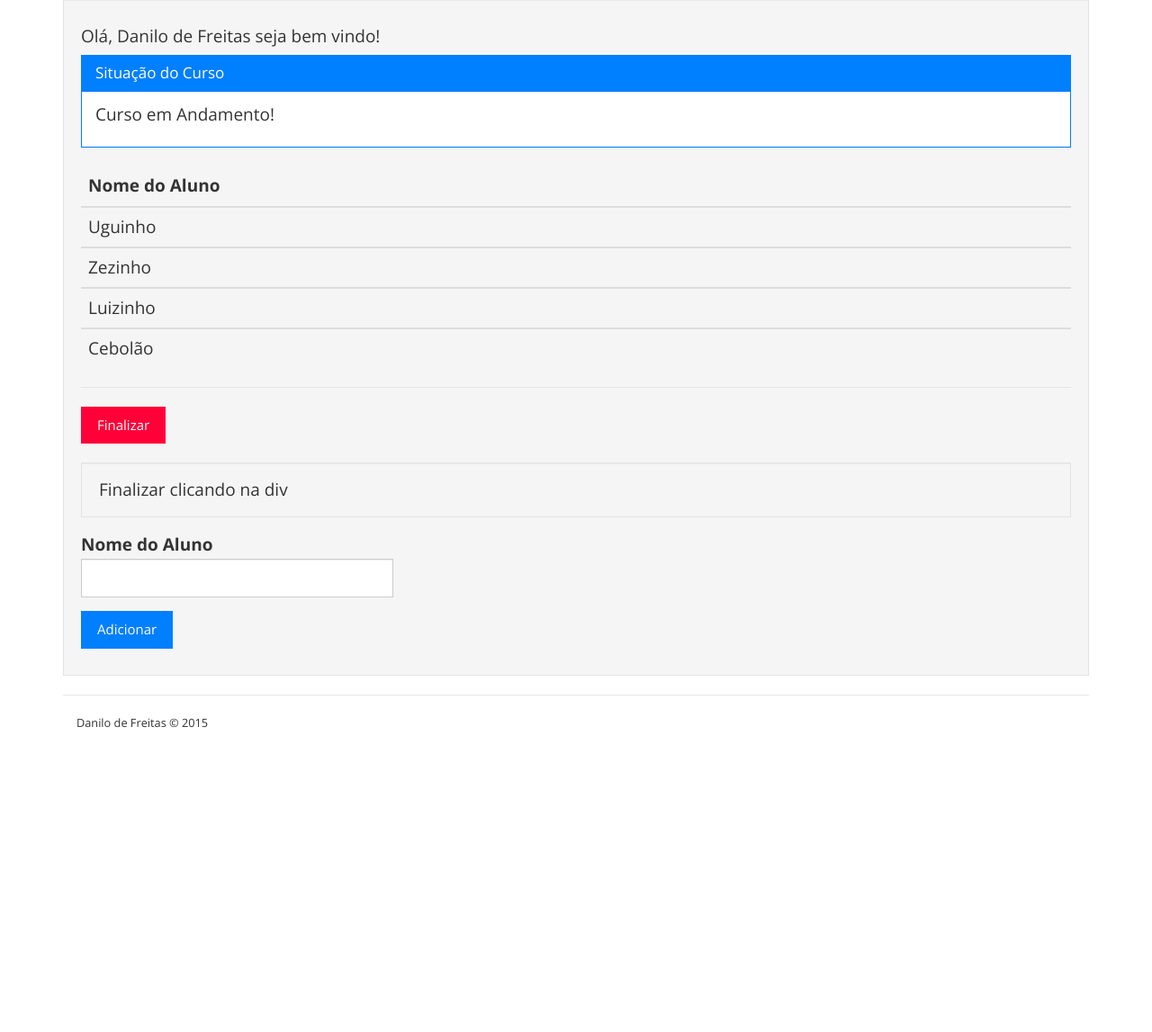
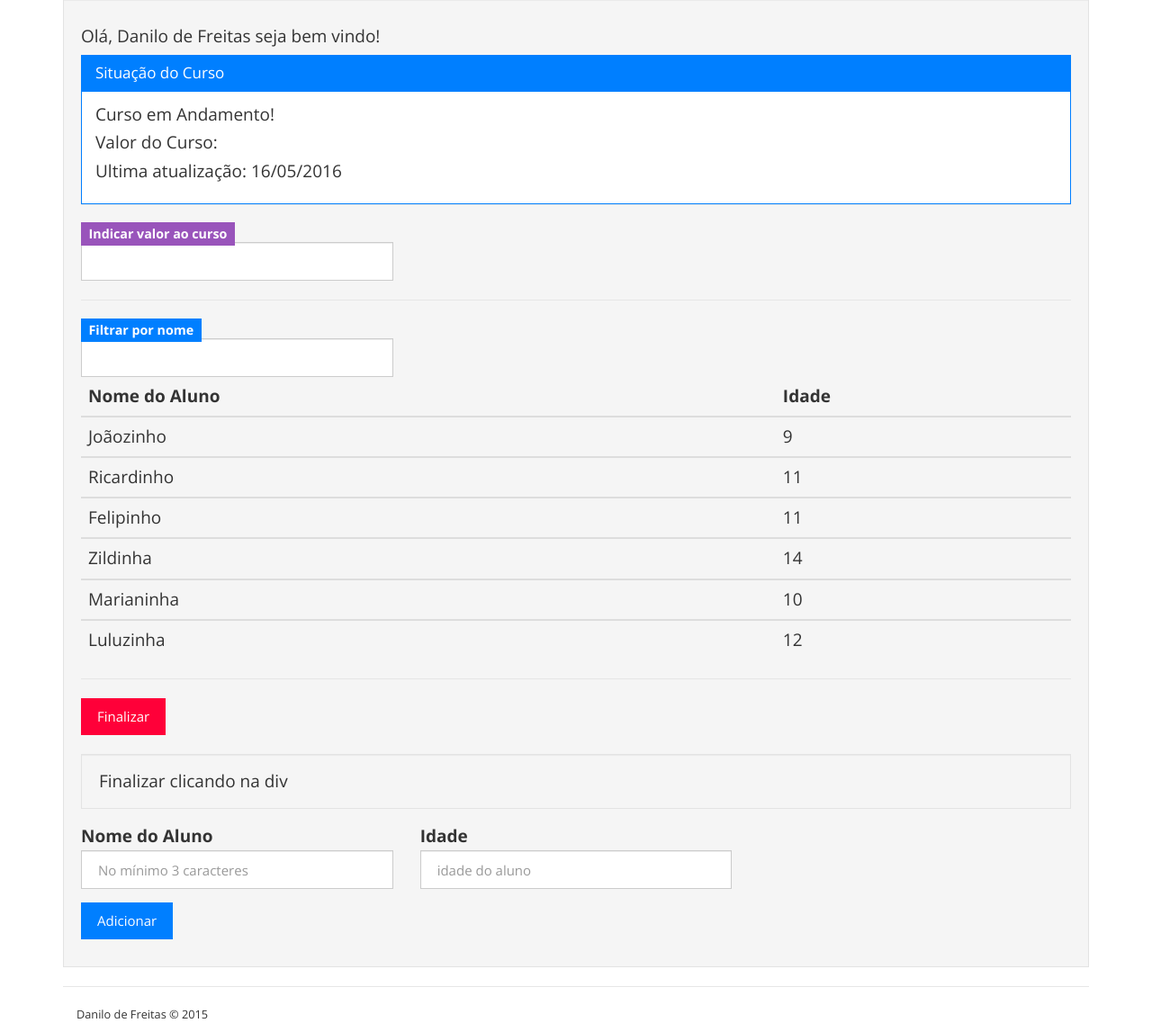
Before and after one commit to Daanilo/AngularJs---TIMTEC, a plain HTML site: page aula 3/index.html in a window 1280 px wide. Shown: the part 75-1222 px from the top of the page at 90% size. Before the commit the page ends 898 px from the top, so only its background shows below. Drawn offline with nearby package versions, Linux system fonts and the light colour scheme.

Commit message:
Fim da Aula 3

```diff
--- a/aula 3/index.html
+++ b/aula 3/index.html
@@ -26,18 +26,34 @@
             <!-- ngIf: !iniciado -->
             <p class="ng-scope" ng-if="!iniciado">Aguarde o próximo curso!</p>
             <!-- end ngIf: !iniciado -->
+            <p> Valor do Curso: {{valor | currency:'R$ '}}</p>
+            <p>Ultima atualização: {{hoje | date: 'dd/MM/yyyy'}}</p>
         </div>
 	    </div>
-
+        <div class="row">
+            <div class="col-md-4" class="form-group form-group-defaut">
+                <label class="label label-info" for="">Indicar valor ao curso</label>
+                <input class="form-control" type="number" name="valor" id="valor" ng-model="valor">
+            </div>
+        </div><hr>
+        <div class="row">
+             <div class="col-md-4" class="form-group form-group-defaut">
+                <label class="label label-primary" for="">Filtrar por nome</label>
+                <input class="form-control" type="text" name="filtro" id="filtro" ng-model="filtro">
+             </div>
+        </div>
         <table class="table table-hover">
             <thead>
             <tr>
-                <th>Nome do Aluno</th>
+                <th ng-click="ordenarPorNome">Nome do Aluno</th>
+                <th ng-click="ordenarPorIdade">Idade</th>
             </tr>
+
             </thead>
-            <tbody ng-repeat="aluno in alunos">
+            <tbody ng-repeat="aluno in alunos | filter: filtro">
             <tr >
-                <td>{{aluno}}</td>
+                <td>{{aluno.nome}}</td>
+                <td>{{aluno.idade}}</td>
             </tr>
             </tbody>
         </table>
@@ -57,7 +73,15 @@
                 <div class="col-md-4">
                     <div class="form-group form-group-defaut">
                         <label for="">Nome do Aluno</label>
-                        <input class="form-control" id="nome_aluno" type="text" name="nome_aluno" ng-model="nome_aluno" ng-readonly="!iniciado">
+                        <input class="form-control" placeholder="No mínimo 3 caracteres" id="nome_aluno" type="text" name="nome_aluno" ng-model="nome_aluno" required ng-readonly="!iniciado" ng-minlength="3">
+                        </input>
+                    </div>
+                </div>
+                <div class="col-md-4">
+                    <div class="form-group form-group-defaut">
+                        <label for="">Idade</label>
+                        <input class="form-control"  placeholder="idade do aluno" id="idade_aluno" type="number" name="idade_aluno"
+                        ng-model="idade_aluno" required ng-readonly="!iniciado">
                         </input>
                     </div>
                 </div>
--- a/aula 3/scripts/primeiro-controller.js
+++ b/aula 3/scripts/primeiro-controller.js
@@ -1,21 +1,56 @@
-angular.module('aplicacao').controller('PrimeiroController', function($scope){
+angular.module('aplicacao').controller('PrimeiroController', function($scope) {
     $scope.nome = 'Danilo de Freitas';
     var nome = "Lá Lá Lá";
 
     $scope.iniciado = true;
 
-	$scope.alunos = ['Uguinho', 'Zezinho', 'Luizinho', 'Cebolão'];
+    //$scope.alunos = ['Uguinho', 'Zezinho', 'Luizinho', 'Cebolão'];
 
-	$scope.finalizar = function () {
+    /* $scope.submeter = function() {
+         if ($scope.form_1.$valid) {
+             $scope.alunos.push($scope.nome_aluno);
+         } else {
+             alert("Preencha com um nome Válido!");
+         }
+     };*/
+
+    $scope.alunos = [{'nome': 'Joãozinho', 'idade': 9},
+                    {'nome': 'Ricardinho', 'idade': 11},
+                    {'nome': 'Felipinho', 'idade': 11},
+                    {'nome': 'Zildinha', 'idade': 14},
+                    {'nome': 'Marianinha', 'idade': 10},
+                    {'nome': 'Luluzinha', 'idade': 12}];
+
+    $scope.submeter = function() {
+        if($scope.form_1.$valid) {
+            novo_aluno = {};
+            novo_aluno['nome'] = $scope.nome_aluno;
+            novo_aluno['idade'] = parseInt($scope.idade_aluno);
+            $scope.alunos.push(novo_aluno);
+        } else {
+            alert("Preencha o formulário corretamente");
+        }
+    };
+
+    $scope.finalizar = function() {
         $scope.iniciado = false;
     }
 
-		$scope.iniciar = function () {
+    $scope.hoje = new Date();
+
+    $scope.iniciar = function() {
         $scope.iniciado = true;
     }
 
-	$scope.submeter = function () {
-   		$scope.alunos.push($scope.nome_aluno);
+    $scope.ordenarPorNome = function() {
+        $scope.ordenadoPorNome = !$scope.ordenadoPorNome;
+        $scope.alunos = $filter('orderby')($scope.alunos, 'nome', $scope.ordenadoPorNome);
     }
 
+    $scope.ordenarPorIdade = function() {
+        $scope.ordenadoPorIdade = !$scope.ordenadoPorIdade;
+        $scope.alunos = $filter('orderby')($scope.alunos, 'nome', $scope.ordenadoPorIdade);
+    }
+
+
 });
```
Lines whose indentation alone changed are shown as unchanged.
